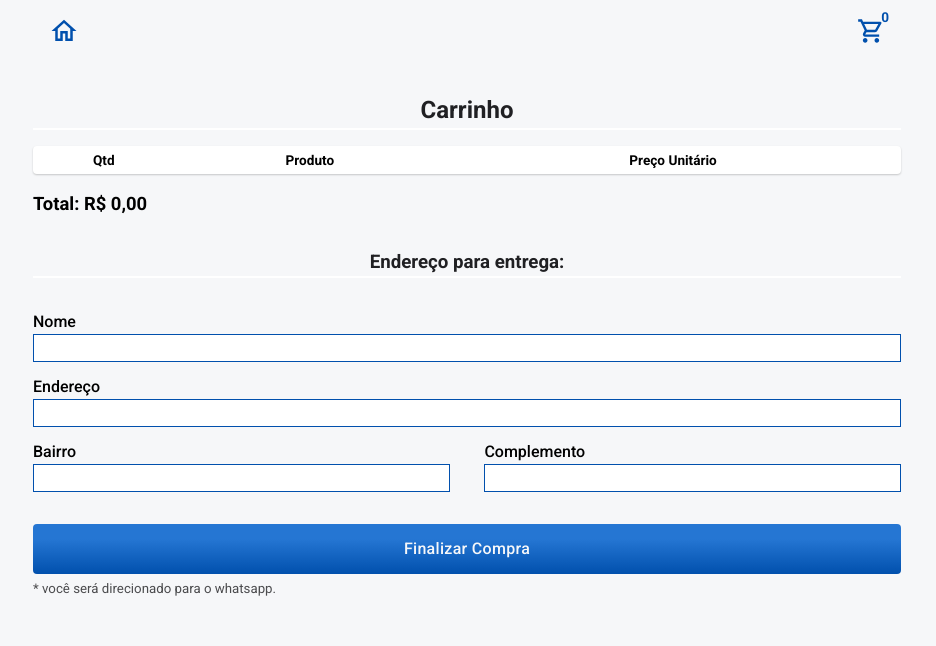
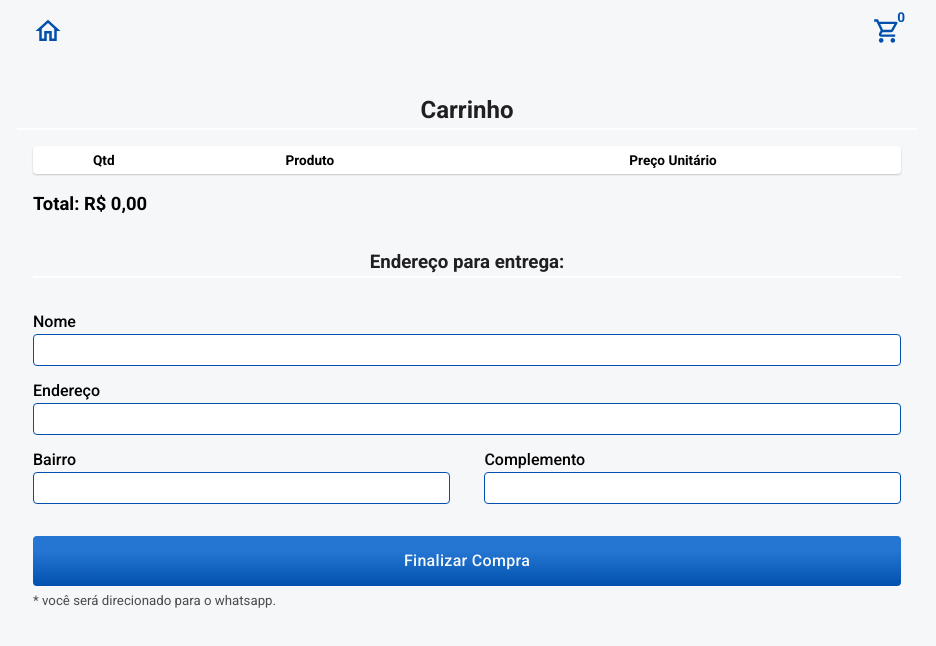
Before and after one commit to Eddi3MS/delivery, a Next.js app: page /carrinho in a window 1280 px wide. Shown: the top 646 px of the page, without its empty margins (173-1109 px from the left). Built offline with nearby package versions, Linux system fonts and the light colour scheme.

Commit message:
padding logo fix

```diff
--- a/components/carrinho/CartList.js
+++ b/components/carrinho/CartList.js
@@ -62,7 +62,7 @@ function CartList() {
     router.push(`https://wa.me/+55${phone}?text=${message}`);
   }
   return (
-    <>
+    <section className={classes.cartSection}>
       <Card>
         <table className={classes.table}>
           <thead>
@@ -147,7 +147,7 @@ function CartList() {
       <p className={classes.warning}>
         * você será direcionado para o whatsapp.
       </p>
-    </>
+    </section>
   );
 }
 
--- a/components/carrinho/CartList.module.css
+++ b/components/carrinho/CartList.module.css
@@ -1,3 +1,7 @@
+.cartSection {
+  margin-inline: 1rem;
+}
+
 .table {
   border-collapse: collapse;
   width: 100%;
@@ -60,6 +64,8 @@
 
 .address input {
   border: 1px solid #0150ad;
+  border-radius: 4px;
+  height: 2rem;
 }
 
 .address input:focus-visible {
--- a/components/layout/Header.js
+++ b/components/layout/Header.js
@@ -11,12 +11,16 @@ function header() {
     <header className={classes.header}>
       <Link href="/" passHref>
         <div className={classes.logo}>
-          <img src="./images/home.svg" alt="Pis. Assados em Geral" />
+          <img className={classes.icon} src="./images/home.svg" alt="home" />
         </div>
       </Link>
       <Link href="/carrinho" passHref>
         <div className={classes.cart}>
-          <img src="./images/cart.svg" alt="carrinho" />
+          <img
+            className={classes.icon}
+            src="./images/cart.svg"
+            alt="carrinho"
+          />
           <span>{cart.length}</span>
         </div>
       </Link>
--- a/styles/globals.css
+++ b/styles/globals.css
@@ -77,10 +77,6 @@ select {
   }
 }
 
-.main {
-  padding-inline: 1em;
-}
-
 .main .empty {
   text-align: center;
   padding-block: 2rem;
@@ -96,6 +92,10 @@ select {
   }
 }
 
+.homeSection {
+  margin-inline: 1rem;
+}
+
 .title {
   text-align: center;
   color: #202023;
```
Also changed, not shown: pages/index.js (+4 -3 lines).
